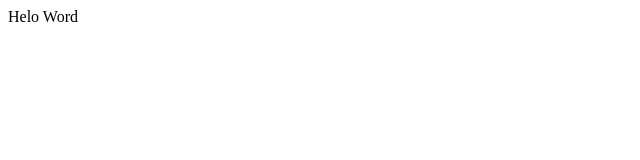
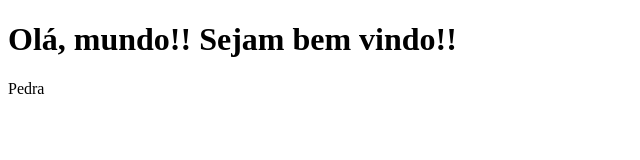
Before and after one commit to olavuwdev/hello-word, a plain HTML site: page index.html in a window 1280 px wide. Shown: the whole page, without its empty margins (0-640 px from the left). Drawn offline with Linux system fonts and the light colour scheme.

Commit message:
Update index.html

```diff
--- a/index.html
+++ b/index.html
@@ -1,12 +1,22 @@
 <!DOCTYPE html>
-<html lang="pt-br">
+<html lang="en">
 <head>
     <meta charset="UTF-8">
     <meta http-equiv="X-UA-Compatible" content="IE=edge">
     <meta name="viewport" content="width=device-width, initial-scale=1.0">
-    <title>Teste</title>
+    <title>Hello World</title>
 </head>
+<style>
+
+</style>
 <body>
-    <n1>Helo Word</n1>
+    <h1>
+        Olá, mundo!!
+        Sejam bem vindo!!
+    </h1>
+    <div id="pe">
+        Pedra
+    </div>
+
 </body>
 </html>
```
